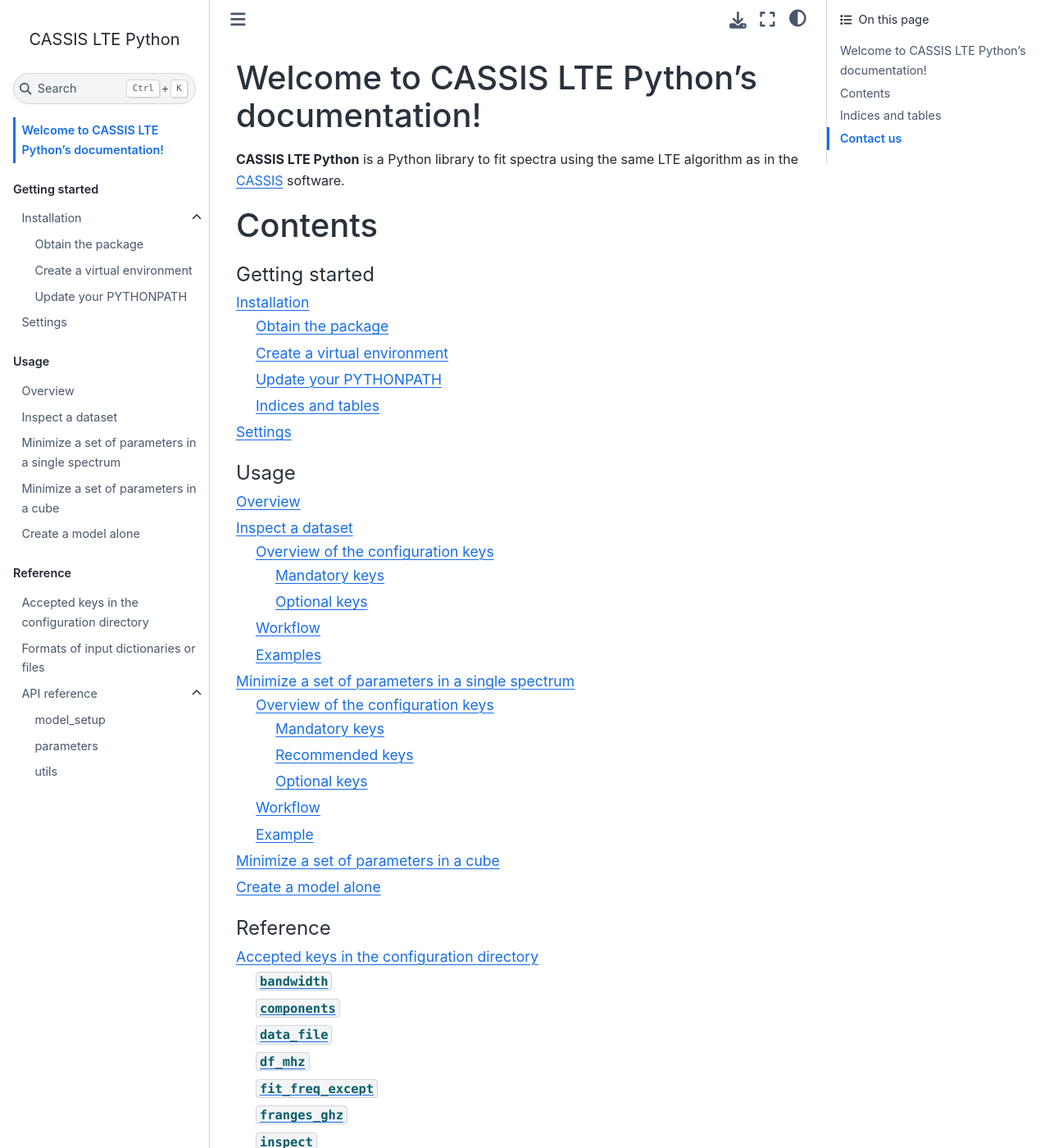
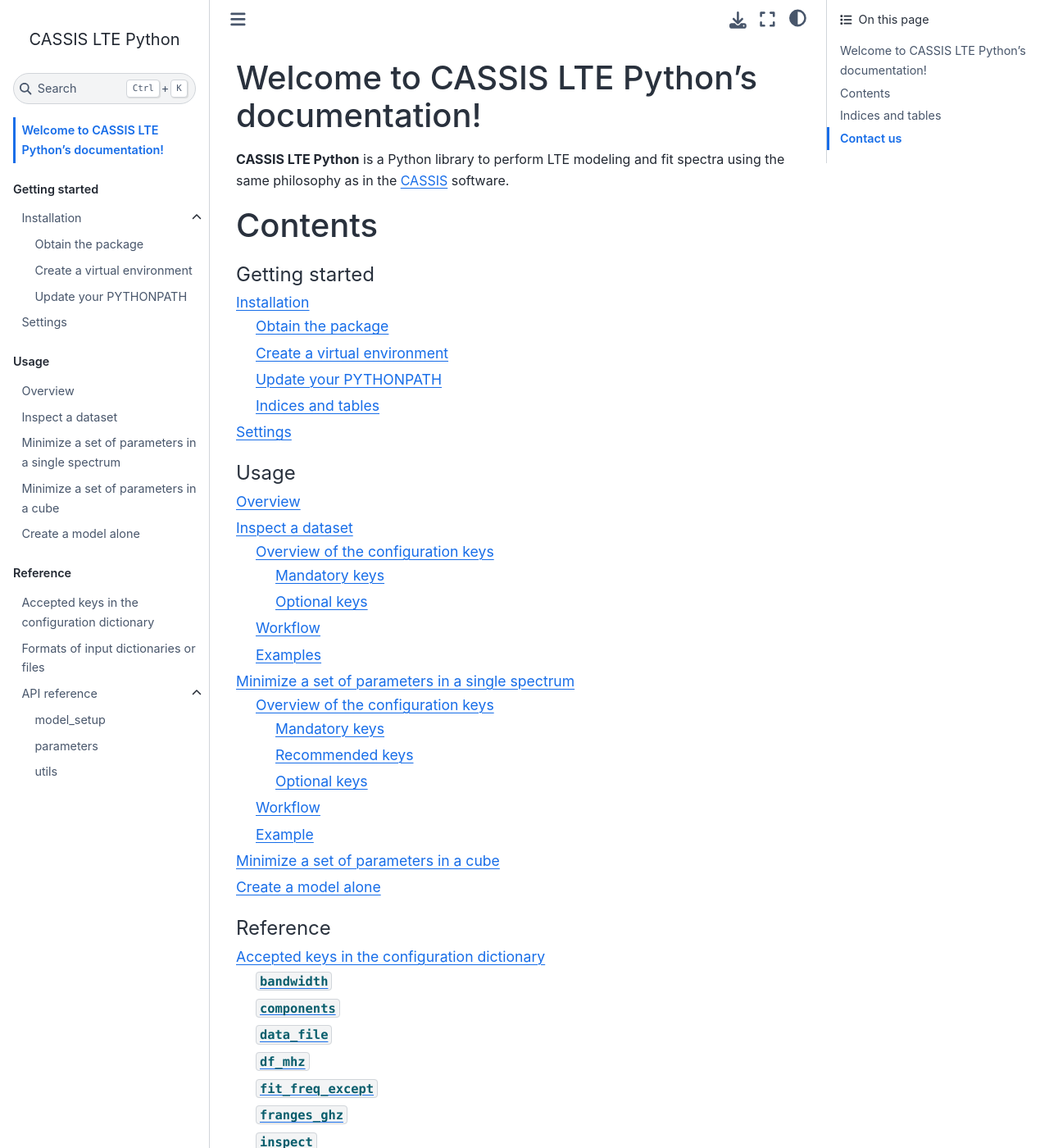
Before and after one commit to sandrine-bottinelli/cassis-lte-python, a Sphinx documentation site: the page built from docs/source/index.rst, in a window 1280 px wide and 1400 px high. Shown: the whole window at 82% size. Built offline with Sphinx 7.4.7 and the Sphinx Book theme 1.1.4, drawn with Linux system fonts in a browser that asks for light colours.

Commit message:
Minor changes.

```diff
--- a/docs/source/config_keys.rst
+++ b/docs/source/config_keys.rst
@@ -1,4 +1,4 @@
-Accepted keys in the configuration directory
+Accepted keys in the configuration dictionary
 =============================================
 
 .. confval:: bandwidth
--- a/docs/source/index.rst
+++ b/docs/source/index.rst
@@ -6,8 +6,8 @@
 Welcome to CASSIS LTE Python's documentation!
 =============================================
 
-**CASSIS LTE Python** is a Python library to fit spectra
-using the same LTE algorithm as in the `CASSIS <https://cassis.irap.omp.eu>`_ software.
+**CASSIS LTE Python** is a Python library to perform LTE modeling and fit spectra
+using the same philosophy as in the `CASSIS <https://cassis.irap.omp.eu>`_ software.
 
 
 Contents
```
Also changed, not shown: README.md (+4 -5 lines).
